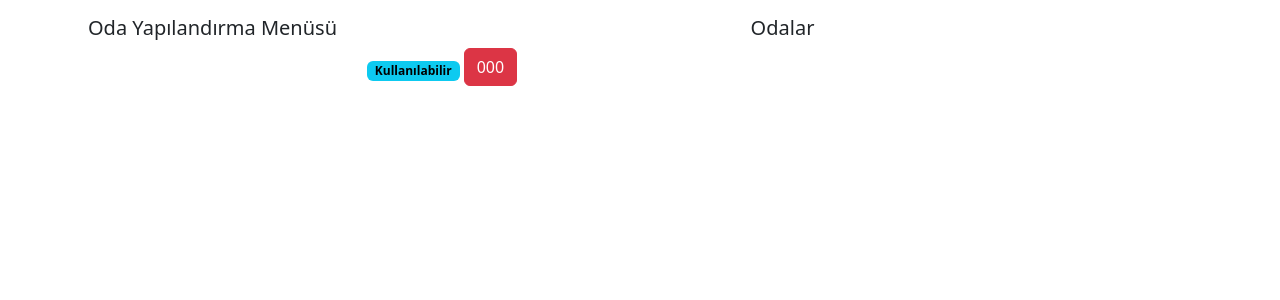
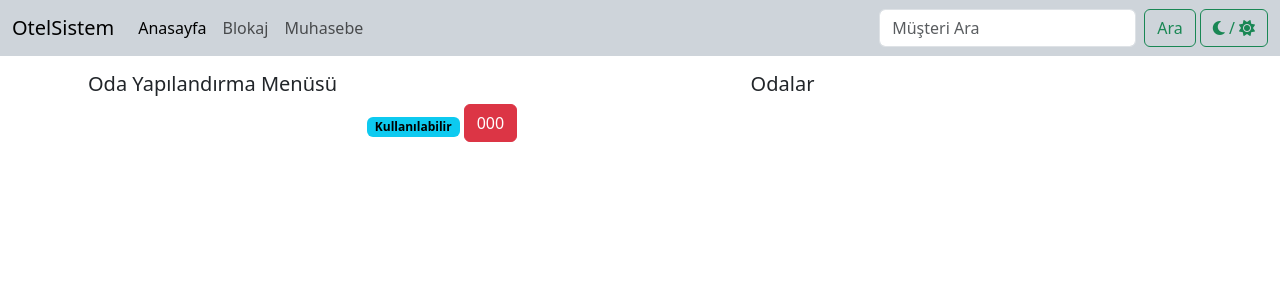
Before and after one commit to Alimddar/OtelKayit, a Django app: template OtelApp/templates/otel.html in a window 1280 px wide. Shown: the top 300 px of the page. Run offline with Django 4.2, Linux system fonts and the light colour scheme; the template is opened without the code that fills it: most values are stand-ins (such as "Sample title", 1, 10 or a date in 2020).

Commit message:
Navigator + DarkMode Add

```diff
--- /dev/null
+++ b/OtelApp/static/js/app.js
@@ -0,0 +1,21 @@
+const darkModeToggle = document.getElementById("darkModeToggle");
+
+
+darkModeToggle.addEventListener('click', function(){
+    if(document.body.getAttribute('data-bs-theme') == 'dark'){
+        document.body.setAttribute('data-bs-theme','light');
+        localStorage.setItem('theme', 'light');
+    }else {
+        document.body.setAttribute('data-bs-theme','dark');
+        localStorage.setItem('theme', 'dark');
+
+    }
+})
+
+if(localStorage.getItem('theme') == 'dark'){
+    document.body.setAttribute('data-bs-theme' ,'dark')
+    darkModeToggle.innerHTML = `<i class="fa-solid fa-moon"></i> / <i class="fa-solid fa-sun"></i>`
+}else {
+    document.body.setAttribute('data-bs-theme',"light")
+    darkModeToggle.innerHTML = `<i class="fa-solid fa-moon"></i> / <i class="fa-solid fa-sun"></i>`
+}
--- a/OtelApp/templates/Components/_navbar.html
+++ b/OtelApp/templates/Components/_navbar.html
@@ -0,0 +1,28 @@
+<nav class="navbar navbar-expand-lg bg-dark-subtle">
+    <div class="container-fluid">
+      <a class="navbar-brand" href="{% url 'oteldashboard' %}">OtelSistem</a>
+      <button class="navbar-toggler" type="button" data-bs-toggle="collapse" data-bs-target="#navbarSupportedContent" aria-controls="navbarSupportedContent" aria-expanded="false" aria-label="Toggle navigation">
+        <span class="navbar-toggler-icon"></span>
+      </button>
+      <div class="collapse navbar-collapse" id="navbarSupportedContent">
+        <ul class="navbar-nav me-auto mb-2 mb-lg-0">
+          <li class="nav-item">
+            <a class="nav-link active" aria-current="page" href="{% url 'oteldashboard' %}">Anasayfa</a>
+          </li>
+          <li class="nav-item">
+            <a class="nav-link" href="#">Blokaj</a>
+          </li>
+          <li class="nav-item">
+            <a class="nav-link" href="#">Muhasebe</a>
+          </li>
+        </ul>
+        <form class="d-flex" role="search">
+          <input class="form-control me-2" type="search" placeholder="Müşteri Ara" aria-label="Search">
+          <button class="btn btn-outline-success" type="submit">Ara</button>
+        </form>
+        <div class="ms-1">
+            <button class="btn btn-outline-success" id="darkModeToggle">a</button>
+        </div>
+      </div>
+    </div>
+  </nav>
--- a/OtelApp/templates/base.html
+++ b/OtelApp/templates/base.html
@@ -8,6 +8,9 @@
     <!-- Bootstrap Cdn -->
     <link href="https://cdn.jsdelivr.net/npm/bootstrap@5.3.2/dist/css/bootstrap.min.css" rel="stylesheet" integrity="sha384-T3c6CoIi6uLrA9TneNEoa7RxnatzjcDSCmG1MXxSR1GAsXEV/Dwwykc2MPK8M2HN" crossorigin="anonymous">
 
+    <!-- FontAwesome Cdn -->
+    <link rel="stylesheet" href="https://cdnjs.cloudflare.com/ajax/libs/font-awesome/6.4.2/css/all.min.css" integrity="sha512-z3gLpd7yknf1YoNbCzqRKc4qyor8gaKU1qmn+CShxbuBusANI9QpRohGBreCFkKxLhei6S9CQXFEbbKuqLg0DA==" crossorigin="anonymous" referrerpolicy="no-referrer" />
+
     <!-- Style -->
     <link rel="stylesheet" href="{% static '/css/style.css' %}">
 
@@ -16,11 +19,15 @@
 
     {% endblock site-title %}</title>
 </head>
-<body>
+<body data-bs-theme="dark">
 
     {% block site-icerik %}
 
     {% endblock site-icerik %}
+
+    <!-- Kendi Js -->
+
+    <script src="{% static 'js/app.js' %}"></script>
 
     <!-- Bootstrap Cdn -->
     <script src="https://cdn.jsdelivr.net/npm/bootstrap@5.3.2/dist/js/bootstrap.bundle.min.js" integrity="sha384-C6RzsynM9kWDrMNeT87bh95OGNyZPhcTNXj1NW7RuBCsyN/o0jlpcV8Qyq46cDfL" crossorigin="anonymous"></script>
--- a/OtelApp/templates/otel.html
+++ b/OtelApp/templates/otel.html
@@ -6,12 +6,12 @@ Otel Sistemi
 
 
 {% block site-icerik %}
+{% include "./Components/_navbar.html" %}
 <div class="container">
     <div class="row justify-content-between mt-3">
         <div class="col-md-3">
             <h5 class="text-center">Oda Yapılandırma Menüsü</h5>
         </div>
-
         <div class="col-md-9">
             <h5 class="text-center">Odalar</h5>
             <div class="row justify-content-between">
@@ -40,4 +40,6 @@ Otel Sistemi
     </div>
 </div>
 
+
+
 {% endblock site-icerik %}
```
Also changed, not shown: OtelApp/views.py (line endings or trailing spaces).
